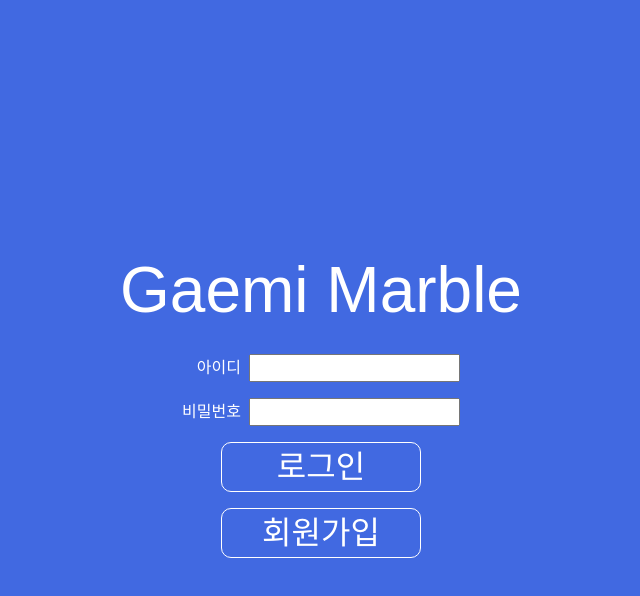
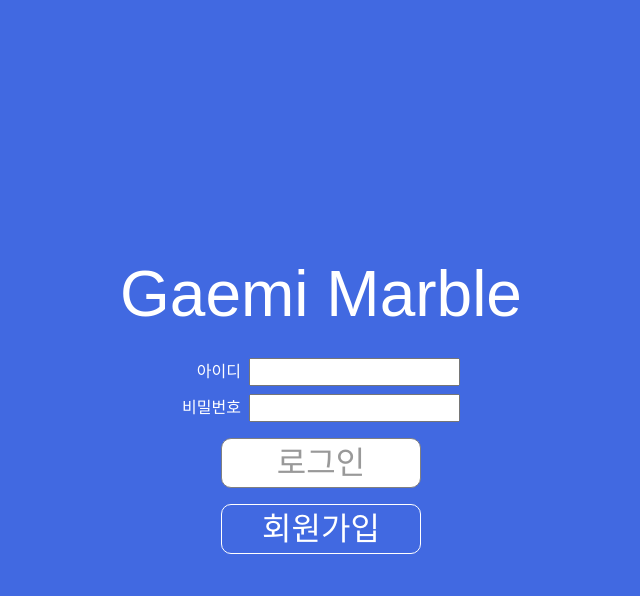
Before and after one commit to gaemi-marble/gaemi-marble, a React (Vite) app in the folder fe/: page / in a window 1280 px wide. Both pictures are taken after a click on the button "게임시작". Shown: the top 596 px of the page, without its empty margins (319-959 px from the left). Built offline with nearby package versions, Linux system fonts and the light colour scheme; no server answers; a small style sheet from the web is missing.

Commit message:
feat: 로그인 요청 기능 구현
- api에 signin 함수 추가
- 로그인 및 회원가입이 인풋이 비어있을 때 disabled 기능과 스타일 추가

```diff
--- a/fe/src/api/index.ts
+++ b/fe/src/api/index.ts
@@ -1,7 +1,18 @@
 import { API_END_POINT } from './constants';
 import { fetcher } from './fetcher';
 
-export const signup = (playerId: string, password: string) => {
-  const res = fetcher.post(API_END_POINT.SIGNUP, { playerId, password });
+export const signup = async (playerId: string, password: string) => {
+  const res = await fetcher.post(API_END_POINT.SIGNUP, {
+    playerId,
+    password,
+  });
   return res;
 };
+
+export const signin = async (playerId: string, password: string) => {
+  const res = await fetcher.post(API_END_POINT.SIGNIN, {
+    playerId,
+    password,
+  });
+  return res;
+};
--- a/fe/src/pages/SignInPage.tsx
+++ b/fe/src/pages/SignInPage.tsx
@@ -1,23 +1,58 @@
+import { FormEvent, useState } from 'react';
 import { useNavigate } from 'react-router-dom';
 import { styled } from 'styled-components';
+import { signin } from '../api';
 
 export default function SignInPage() {
+  const [playerId, setPlayerId] = useState('');
+  const [password, setPassword] = useState('');
   const navigate = useNavigate();
+
+  const isSubmitDisabled = !playerId || !password;
+
+  const handleSubmit = async (event: FormEvent) => {
+    event.preventDefault();
+
+    const res = await signin(playerId, password);
+    if (res.status === 200) {
+      alert('로그인 성공!');
+    }
+  };
 
   return (
     <Container>
       <Title>Gaemi Marble</Title>
-      <Wrapper>
+      <SignInForm onSubmit={handleSubmit}>
+        <InputWrapper>
           <Input>
             <span>아이디</span>
-          <input aria-label="아이디" type="text" name="playerId" />
+            <input
+              aria-label="아이디"
+              type="text"
+              name="playerId"
+              value={playerId}
+              onChange={(event) => {
+                setPlayerId(event.target.value);
+              }}
+            />
           </Input>
           <Input>
             <span>비밀번호</span>
-          <input aria-label="비밀번호" type="text" name="playerPW" />
+            <input
+              aria-label="비밀번호"
+              type="password"
+              name="password"
+              value={password}
+              onChange={(event) => {
+                setPassword(event.target.value);
+              }}
+            />
           </Input>
-      </Wrapper>
-      <Button onClick={() => navigate('/')}>로그인</Button>
+        </InputWrapper>
+        <Button type="submit" disabled={isSubmitDisabled}>
+          로그인
+        </Button>
+      </SignInForm>
       <Button onClick={() => navigate('/signup')}>회원가입</Button>
     </Container>
   );
@@ -39,11 +74,18 @@ const Title = styled.h1`
   font-size: ${({ theme: { fontSize } }) => fontSize.xLarge};
 `;
 
-const Wrapper = styled.div`
+const SignInForm = styled.form`
+  display: flex;
+  flex-direction: column;
+  align-items: center;
+  gap: 16px;
+`;
+
+const InputWrapper = styled.div`
   display: flex;
   flex-direction: column;
   align-items: flex-end;
-  gap: 16px;
+  gap: 8px;
 `;
 
 const Input = styled.label`
@@ -59,14 +101,22 @@ const Input = styled.label`
 const Button = styled.button`
   width: 200px;
   height: 50px;
-  border: 1px solid white;
-  border-radius: 10px;
-  font-size: 32px;
+  border: 1px solid;
+  border-color: ${({ theme: { color } }) => color.accentText};
+  border-radius: ${({ theme: { radius } }) => radius.medium};
+  font-size: ${({ theme: { fontSize } }) => fontSize.medium};
   cursor: pointer;
 
   &:hover {
-    color: black;
-    border-color: black;
-    background-color: #e5e5e5;
+    color: ${({ theme: { color } }) => color.neutralTextStrong};
+    border-color: ${({ theme: { color } }) => color.neutralTextStrong};
+    background-color: ${({ theme: { color } }) => color.neutralBackground};
+  }
+
+  &:disabled {
+    color: ${({ theme: { color } }) => color.neutralBackgroundBold};
+    border-color: ${({ theme: { color } }) => color.neutralBorder};
+    background-color: ${({ theme: { color } }) => color.systemBackground};
+    cursor: default;
   }
 `;
--- a/fe/src/pages/SignUpPage.tsx
+++ b/fe/src/pages/SignUpPage.tsx
@@ -6,17 +6,22 @@ export default function SignUpPage() {
   const [playerId, setPlayerId] = useState('');
   const [password, setPassword] = useState('');
 
+  const isSubmitDisabled = !playerId || !password;
+
   const handleSubmit = async (event: FormEvent) => {
     event.preventDefault();
 
     const res = await signup(playerId, password);
-    return res.data;
+    if (res.status === 201) {
+      alert('회원가입 성공!');
+    }
   };
 
   return (
     <Container>
       <Title>Gaemi Marble</Title>
       <SignUpForm onSubmit={handleSubmit}>
+        <InputWrapper>
           <Input>
             <span>아이디</span>
             <input
@@ -41,7 +46,10 @@ export default function SignUpPage() {
               }}
             />
           </Input>
-        <Button type="submit">가입하기</Button>
+        </InputWrapper>
+        <Button type="submit" disabled={isSubmitDisabled}>
+          가입하기
+        </Button>
       </SignUpForm>
     </Container>
   );
@@ -66,8 +74,15 @@ const Title = styled.h1`
 const SignUpForm = styled.form`
   display: flex;
   flex-direction: column;
+  align-items: center;
+  gap: 16px;
+`;
+
+const InputWrapper = styled.div`
+  display: flex;
+  flex-direction: column;
   align-items: flex-end;
-  gap: 16px;
+  gap: 8px;
 `;
 
 const Input = styled.label`
@@ -83,14 +98,22 @@ const Input = styled.label`
 const Button = styled.button`
   width: 200px;
   height: 50px;
-  border: 1px solid white;
-  border-radius: 10px;
-  font-size: 32px;
+  border: 1px solid;
+  border-color: ${({ theme: { color } }) => color.accentText};
+  border-radius: ${({ theme: { radius } }) => radius.medium};
+  font-size: ${({ theme: { fontSize } }) => fontSize.medium};
   cursor: pointer;
 
   &:hover {
-    color: black;
-    border-color: black;
-    background-color: #e5e5e5;
+    color: ${({ theme: { color } }) => color.neutralTextStrong};
+    border-color: ${({ theme: { color } }) => color.neutralTextStrong};
+    background-color: ${({ theme: { color } }) => color.neutralBackground};
+  }
+
+  &:disabled {
+    color: ${({ theme: { color } }) => color.neutralBackgroundBold};
+    border-color: ${({ theme: { color } }) => color.neutralBorder};
+    background-color: ${({ theme: { color } }) => color.systemBackground};
+    cursor: default;
   }
 `;
```
Lines whose indentation alone changed are shown as unchanged.
